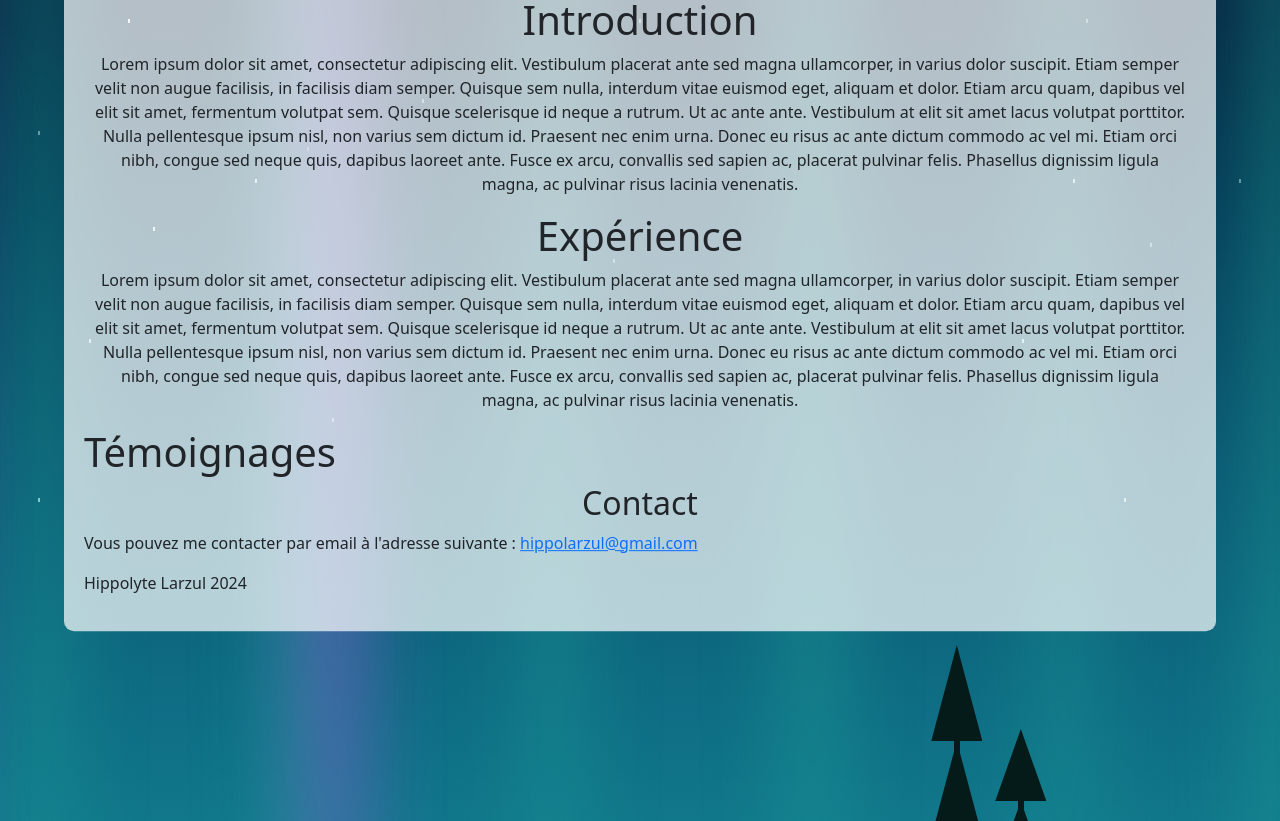
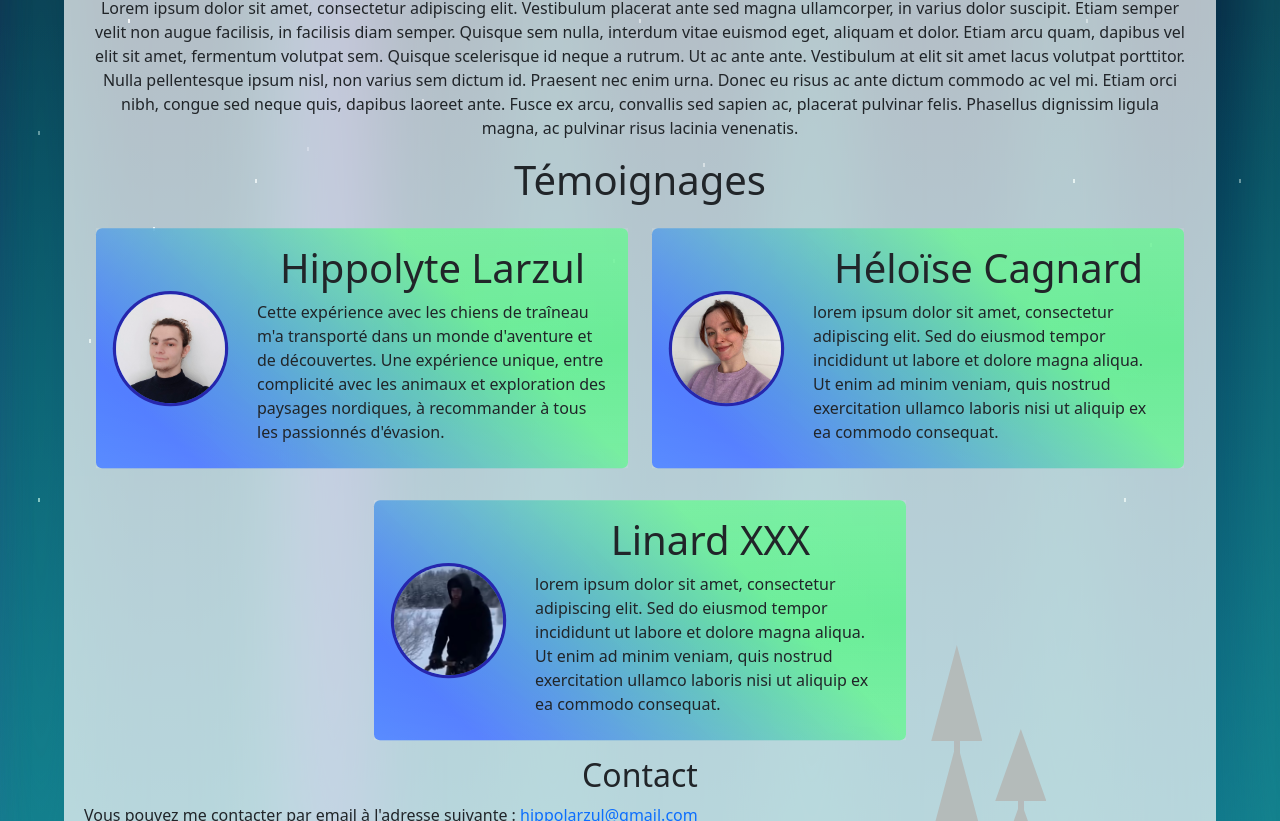
Before and after one commit to Hipp01/volunteering-farm-backsjon, a Vue app: page / in a window 1280 px wide. Shown: the part 619-1440 px from the top of the page. Built offline with nearby package versions, Linux system fonts and the light colour scheme.

Commit message:
Testimonials

```diff
--- /dev/null
+++ b/src/components/One_Testimonial.vue
@@ -0,0 +1,74 @@
+<template>
+  <div class="bg-card rounded">
+    <div class="aurora-inner">
+      <b-container class="testimonials">
+        <b-row class="py-3">
+          <b-col cols="3" align-self="center" class="ms-2">
+            <img :src="imageSrc" :alt="name.split(' ')[0]" class="img-fluid rounded-circle border-0 night">
+          </b-col>
+          <b-col>
+            <h1 class="text-center">{{ name }}</h1>
+            <p class="m-2">{{ testimonialText }}</p>
+          </b-col>
+        </b-row>
+      </b-container>
+    </div>
+  </div>
+</template>
+
+<script lang="ts">
+import { defineComponent } from 'vue';
+
+export default defineComponent({
+  props: {
+    name: {
+      type: String,
+      required: true
+    },
+    testimonialText: {
+      type: String,
+      required: true
+    },
+    imageSrc: {
+      type: String,
+      required: true
+    }
+  },
+});
+</script>
+
+<style scoped>
+.bg-card {
+    background: linear-gradient(45deg, #32a6ff 0%, #3f6fff 49%, #54f585c4 82%);
+    background-size: 200%;
+    animation: aurora 10s infinite;
+}
+
+.aurora-inner {
+    background: radial-gradient(rgba(255, 255, 255, 0), rgba(255, 255, 255, 0.15));
+    background-size: 200%;
+    animation: aurora 7s infinite;
+}
+
+@keyframes aurora {
+    0% {
+        background-position: left top;
+    }
+    25% {
+        background-position: right top;
+    }
+    50% {
+        background-position: right bottom;
+    }
+    75% {
+        background-position: left bottom;
+    }
+    100% {
+        background-position: left top;
+    }
+}
+
+.night {
+    box-shadow: 0 0 0 0.2em #2626ad;
+}
+</style>
--- a/src/components/Testimonials.vue
+++ b/src/components/Testimonials.vue
@@ -1,13 +1,57 @@
 <template>
   <div>
-    <h1>Témoignages</h1>
+    <h1 class="text-center">Témoignages</h1>
+    <div>
+      <b-container class="testimonials">
+        <b-row>
+          <b-col v-for="(testimonial, index) in testimonials"
+              :key="index"
+              :cols="(index === testimonials.length - 1 && testimonials.length % 2 !== 0) ? 12 : 6"
+              :md="(index % 2 === 0) ? 6 : null"
+              class="my-3"
+              :class="{ 'offset-md-3': index === testimonials.length - 1 && testimonials.length % 2 !== 0 }"
+            >
+            <OneTestimonial
+        :name="testimonial.name"
+        :testimonialText="testimonial.testimonialText"
+        :imageSrc="testimonial.imageSrc"
+      />
+          </b-col>
+        </b-row>
+      </b-container>
+    </div>
   </div>
 </template>
 
 <script lang="ts">
 import { defineComponent } from 'vue';
+import OneTestimonial from './One_Testimonial.vue';
 
 export default defineComponent({
+  components: {
+    OneTestimonial,
+  },
+  data() {
+    return {
+      testimonials: [
+        {
+          name: 'Hippolyte Larzul',
+          testimonialText: 'Cette expérience avec les chiens de traîneau m\'a transporté dans un monde d\'aventure et de découvertes. Une expérience unique, entre complicité avec les animaux et exploration des paysages nordiques, à recommander à tous les passionnés d\'évasion.',
+          imageSrc: 'src/assets/images/testimonials/Hippo.png',
+        },
+        {
+          name: 'Héloïse Cagnard',
+          testimonialText: 'lorem ipsum dolor sit amet, consectetur adipiscing elit. Sed do eiusmod tempor incididunt ut labore et dolore magna aliqua. Ut enim ad minim veniam, quis nostrud exercitation ullamco laboris nisi ut aliquip ex ea commodo consequat.',
+          imageSrc: 'src/assets/images/testimonials/Helo.jpg',
+        },
+        {
+          name: 'Linard XXX',
+          testimonialText: 'lorem ipsum dolor sit amet, consectetur adipiscing elit. Sed do eiusmod tempor incididunt ut labore et dolore magna aliqua. Ut enim ad minim veniam, quis nostrud exercitation ullamco laboris nisi ut aliquip ex ea commodo consequat.',
+          imageSrc: 'src/assets/images/testimonials/Linard.jpg',
+        },
+      ]
+    };
+  }
 });
 </script>
 
```
